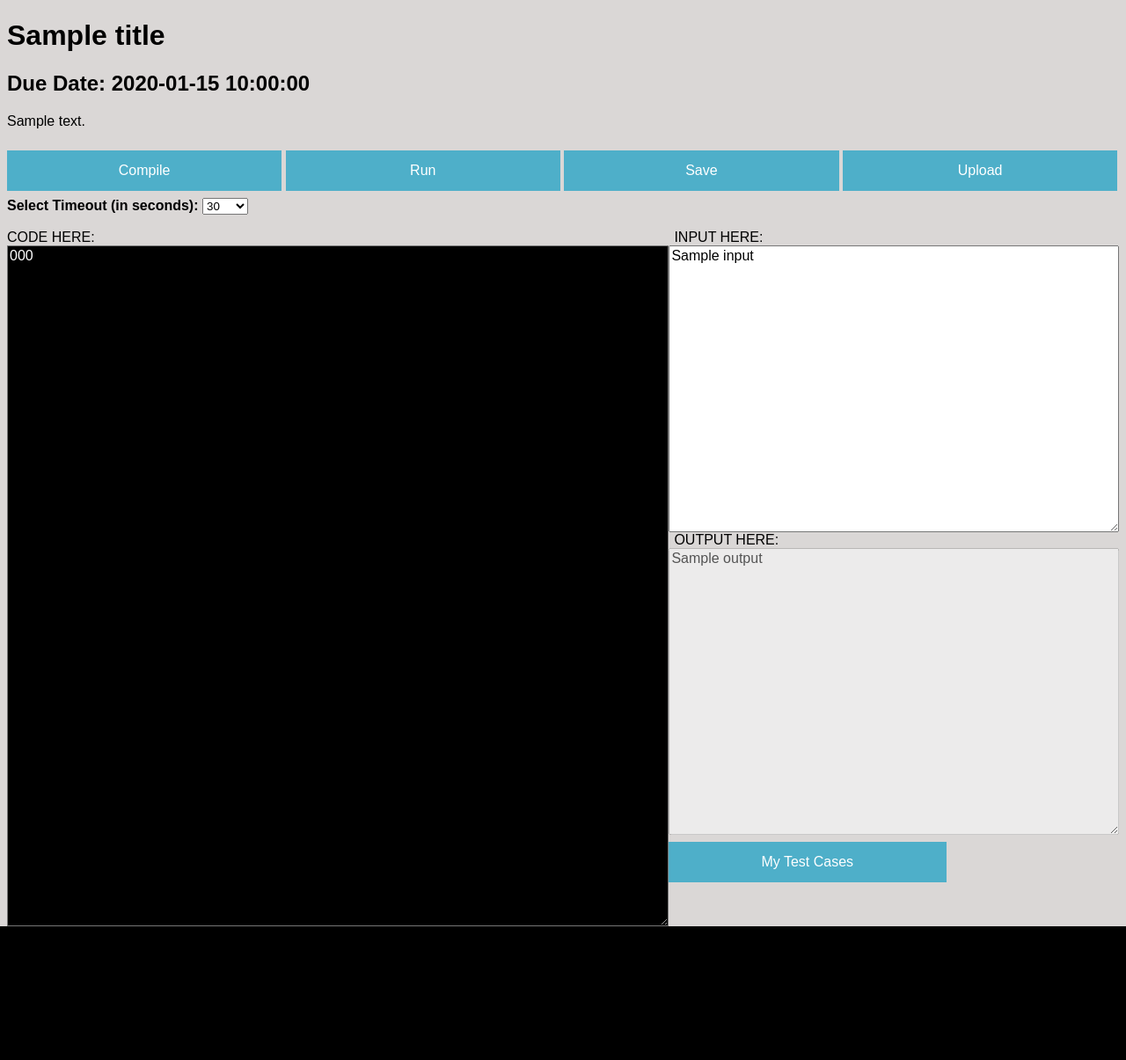
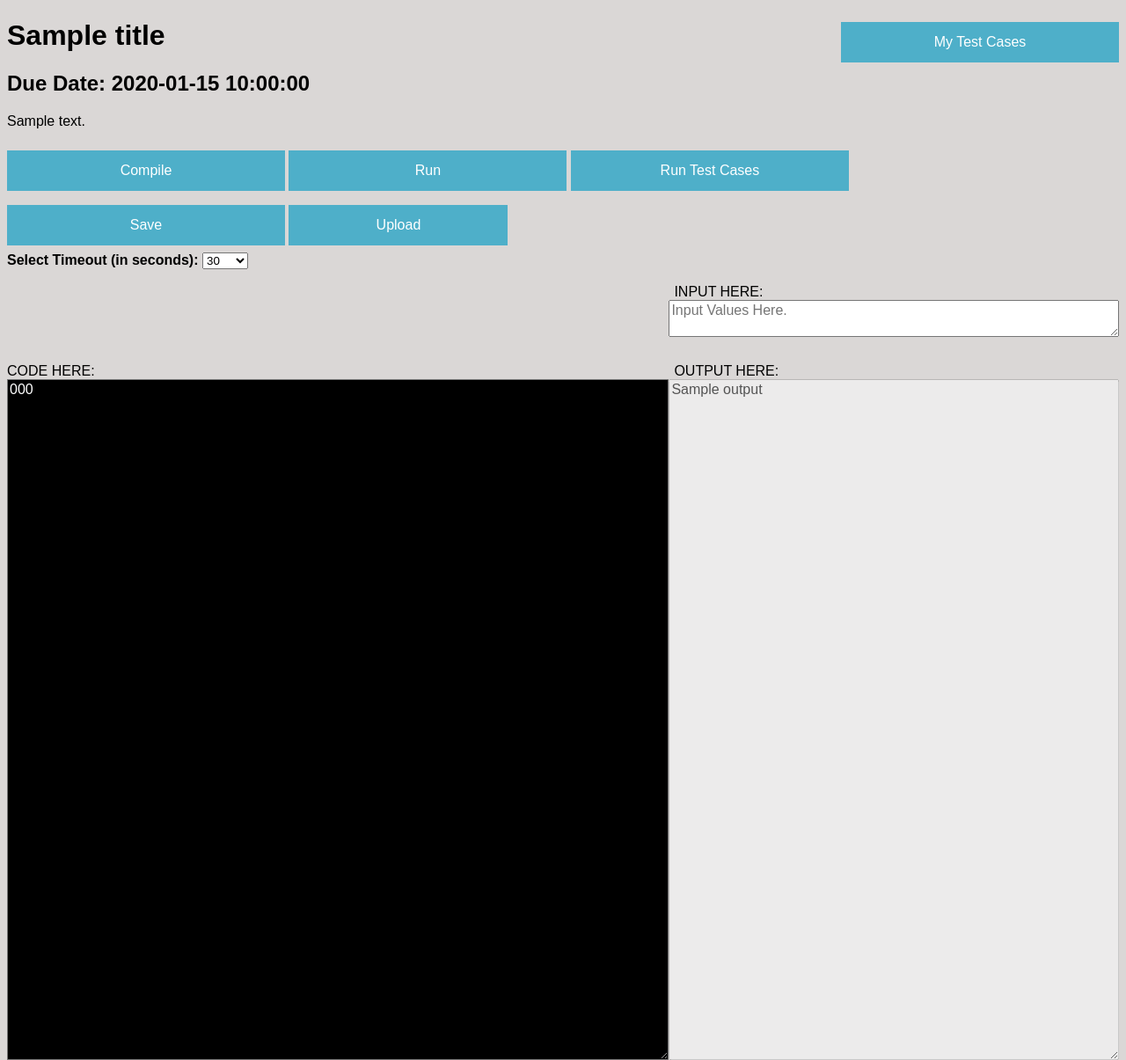
Before and after one commit to LongwoodFooBar/SeniorSeminarProject, a Flask app: template templates/assignment.html in a window 1280 px wide. Shown: the part 101-1306 px from the top of the page at 88% size. Before the commit the page ends 1154 px from the top, so only its background shows below. Run offline with Flask 2, Linux system fonts and the light colour scheme; the template is opened without the code that fills it: most values are stand-ins (such as "Sample title", 1, 10 or a date in 2020).

Commit message:
CSS formating and added error divs

```diff
--- a/templates/assignment.html
+++ b/templates/assignment.html
@@ -18,11 +18,13 @@
 		</ul>
 		<div>
 			<p id="nav-logged">Logged in as: {{user}}</p>
-
+			<a href="{{url_for('test')}}"><button type="button" name="testCases" value="testCases" style="width:25%; float:right">My Test Cases</button></a>
 			<h1>{{title}}</h1>
 			<h2>Due Date: {{date}}</h2>
 			<p>{{body}}</p>
 		</div>
+
+
 		<form method="POST" enctype=multipart/form-data >
 			<script>
 				function file_upload(){
@@ -38,11 +40,13 @@
 				}
 			</script>
 				<div style="width:100%; right:0.6%">
-				<nav>
-					<button type="submit" name="sandbox" value="compile" style="width:24.7%">Compile</button>
-					<button type="submit" name="sandbox" value="run" style="width:24.7%">Run</button>
-					<button type="submit" name="sandbox" value="save" style="width:24.7%">Save</button>
-					<button id="prompt" type="button" value="upload" style="width:24.7%"> Upload </button>
+				<nav class="testCaseBtn">
+					<button type="submit" name="sandbox" value="compile">Compile</button>
+					<button type="submit" name="sandbox" value="run">Run</button>
+					<button type="submit" name="sandbox" value="runTest">Run Test Cases</button>
+					<button type="submit" name="sandbox" value="save">Save</button>
+					<button style="width:19.7%" id="prompt" type="button" value="upload">Upload</button>
+
 					<div id="myModal" class="modal">
 
  					 	<!-- Modal content -->
@@ -50,7 +54,7 @@
 					<span class="close" style="float:left">&times;</span>
     						<p>Upload file here:</p>
 						<input type="file" name="uploadfile" style="font-size:100%"></input>
-						<button type="submit" name="sandbox" value="upload" style="width:25%">Upload</button>
+						<button type="submit" name="sandbox" value="upload">Upload</button>
 
 					</div>
 					</div>
@@ -68,33 +72,36 @@
 	</select>
 </div>
 <br /><br />
+	<div style="float:right;width:40%; height=5vw">
+   	INPUT HERE:
+	</div>
+	<br />
+	<div>
+		<textarea type="text" name="cin" style="width:40%; float:right; font-family:Arial; font-size:12pt" placeholder="Input Values Here."></textarea><br /><br />
+	</div>
+
+<br /> <br />
 <div style="float:left;width:59%; height=5vw">
    CODE HERE:
-	  </div>
+</div>
 
 		<div style="float:right;width:40%; height=5vw">
-		INPUT HERE:
+		OUTPUT HERE:
 		</div>
 		<br>
+
 		<div>
-		<textarea type="text" id="code" name="code" style="font-family:Arial; font-size:12pt; width:59%; height:60vw; float:left;
-		background-color:black;color:white">{{code}}</textarea>
+		<textarea type="text" id="code" name="code" style="font-family:Arial; font-size:12pt; width:59%; height:60vw; float:left; background-color:black;color:white">{{code}}</textarea>
 		</div>
 
 		<div>
-		<textarea type="text" name="input" id="input" style="font-family:Arial; font-size:12pt; width:40%; height:25vw; float:right">{{input}}</textarea>
+		<textarea disabled type="text" name="output" id="output" style="font-family:Arial; font-size:12pt; width:40%; height:60vw; float:right">{{output}}</textarea>
 		</div>
-		<div style="float:right;width:40%; height=5vw">
-		OUTPUT HERE:
-		</div>
-		<div>
-		<textarea disabled type="text" name="output" id="output" style="font-family:Arial; font-size:12pt; width:40%; height:25vw; float:right">{{output}}</textarea>
-		</div>
-
 		</form>
 
 		<script type="text/javascript">
 		var textareas = document.getElementById('code');
+		//textareas.value = "HELLO, WORLD!";
 		textareas.onkeydown = function(e){
 			if(e.keyCode==9 || e.which==9){
 				e.preventDefault();
@@ -129,8 +136,9 @@
 						}
 					}
 
-		</script>
-		<a href="{{url_for('test')}}"><button type="button" name="testCases" value="testCases" style="width:25%">My Test Cases</button></a>
+
+</script>
+	<div name='errordiv' class='errmsg'>{{error}}</div>
 
 	</body>
 </html>
--- a/templates/courses.html
+++ b/templates/courses.html
@@ -28,5 +28,7 @@
 			{% endfor %}
 		</div>
 		<script src="../static/collapsable_list.js"></script>
+		<div name='errordiv' class='errmsg'>{{error}}</div>
+
 	</body>
 </html>
--- a/templates/editcourse.html
+++ b/templates/editcourse.html
@@ -62,5 +62,7 @@
 			<br />
 			<button type="submit">Submit</button>
 	</div>
+		<div name='errordiv' class='errmsg'>{{error}}</div>
+
 </body>
 </html>
--- a/templates/professor.html
+++ b/templates/professor.html
@@ -33,5 +33,7 @@
 			<a href="{{url_for('create')}}"><button class="Profcollapsible"><b>+ Create New Course</b></button></a>
 		</div>
 		<script src="../static/collapsable_list.js"></script>
+		<div name='errordiv' class='errmsg'>{{error}}</div>
+
 	</body>
 </html>
--- a/templates/sandbox.html
+++ b/templates/sandbox.html
@@ -179,6 +179,7 @@
 
 
 </script>
+		<div name='errordiv' class='errmsg'>{{error}}</div>
 
 </body>
 </html>
```
Also changed, not shown: templates/testCases.html (+28 -30 lines).
